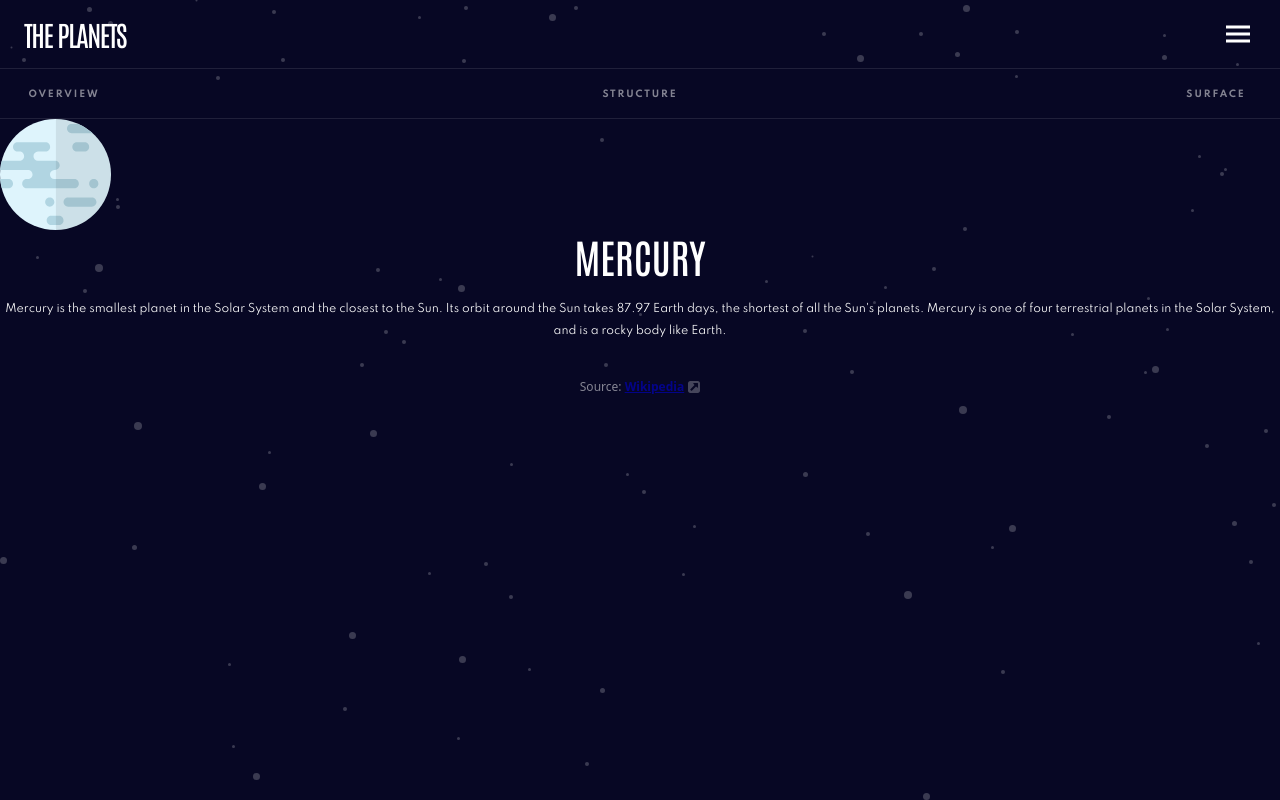
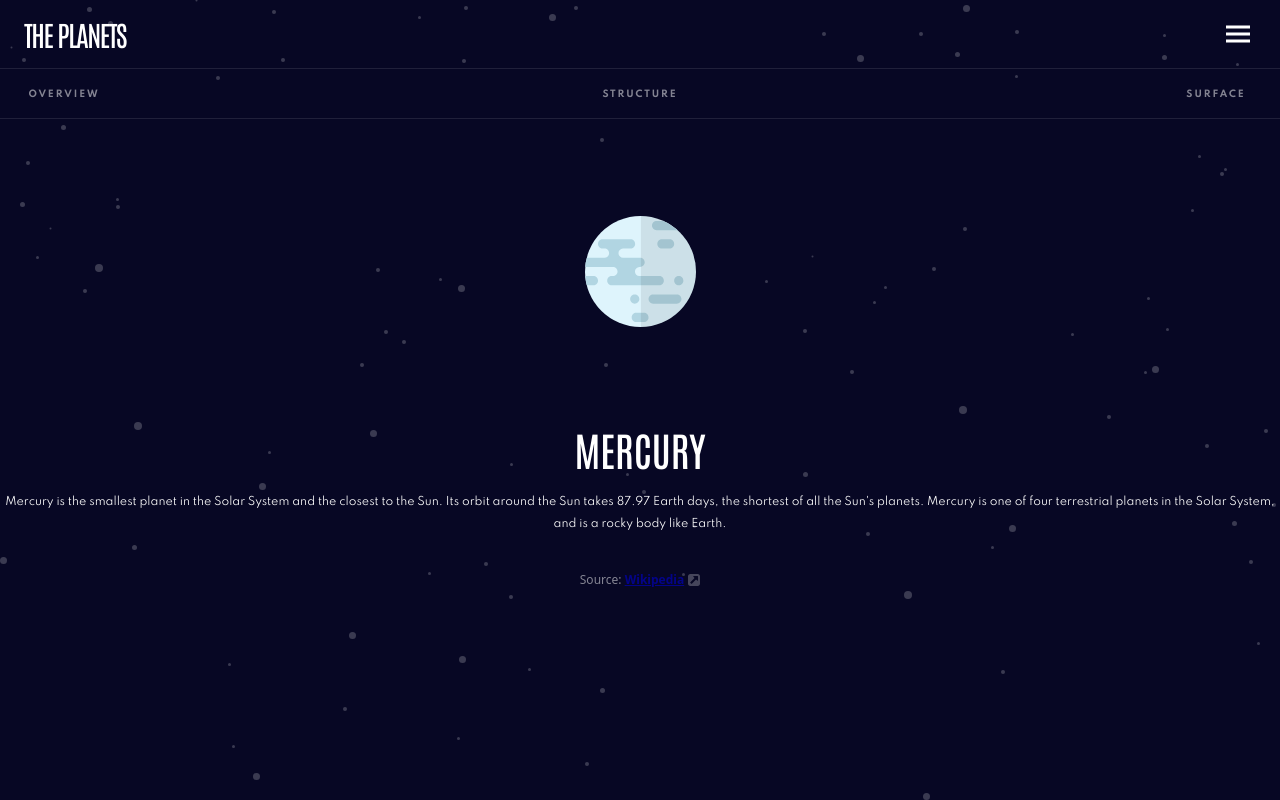
Before and after one commit to babs20/planets-fact-site, a Next.js app: page / in a window 1280 px wide. Built offline with nearby package versions, Linux system fonts and the light colour scheme.

Commit message:
add parent div to be able to space evenly between planet info nav and planet info section

```diff
--- a/components/Planet.tsx
+++ b/components/Planet.tsx
@@ -5,8 +5,17 @@ const PlanetSize = styled.div`
   width: 111px;
 `;
 
+const PlanetContainer = styled.div`
+  display: flex;
+  align-items: center;
+  justify-content: center;
+  height: 304px;
+  width: 100%;
+`;
+
 export const Planet = (): JSX.Element => {
   return (
+    <PlanetContainer>
       <PlanetSize>
         <svg
           width='100%'
@@ -57,6 +66,7 @@ export const Planet = (): JSX.Element => {
           </g>
         </svg>
       </PlanetSize>
+    </PlanetContainer>
   );
 };
 export default Planet;
```
Lines whose indentation alone changed are shown as unchanged.
